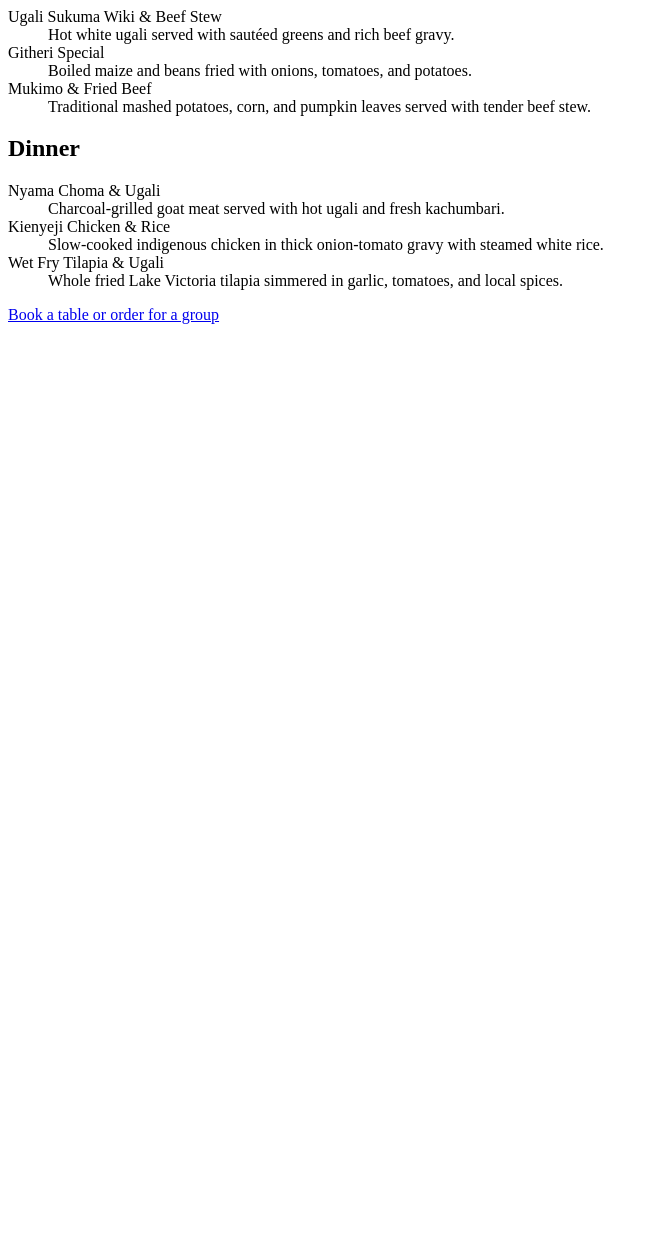
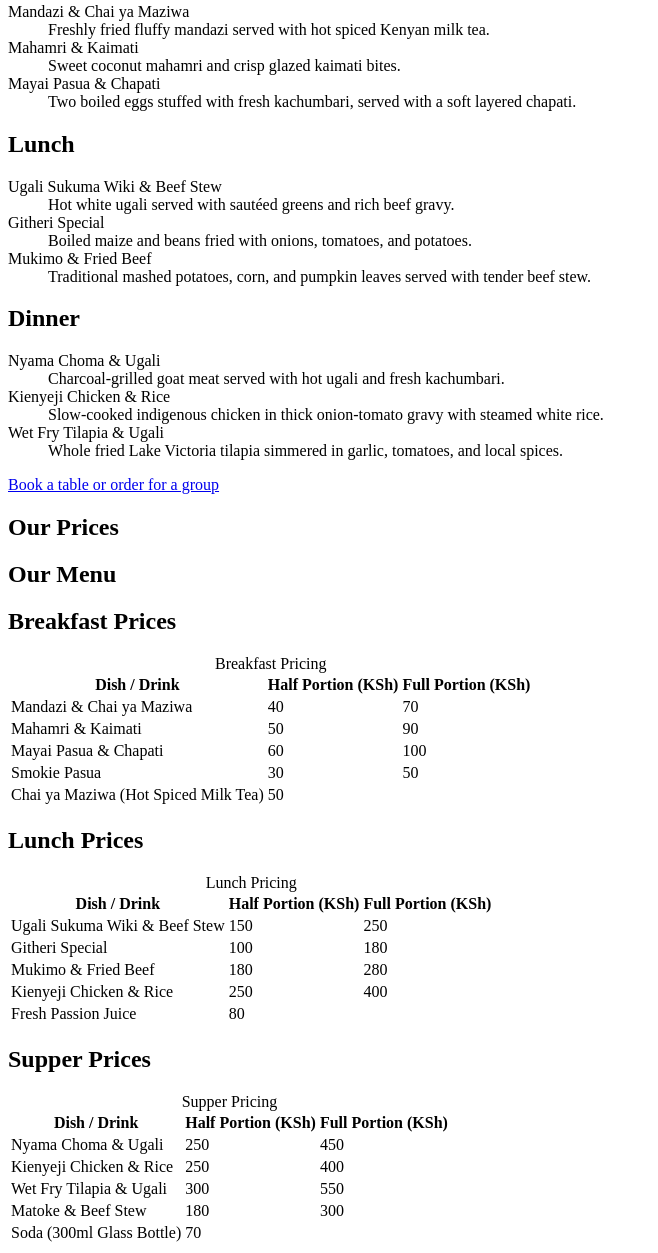
Before and after one commit to DanielKiarie/week2--profplanethtml, a plain HTML site: page menu.html in a window 1280 px wide. Shown: the part 438-1691 px from the top of the page, without its empty margins (0-658 px from the left). Before the commit the page ends 800 px from the top, so only its background shows below. Drawn offline with Linux system fonts and the light colour scheme.

Commit message:
Update menu with local Kenyan dishes

```diff
--- a/menu.html
+++ b/menu.html
@@ -20,6 +20,10 @@
     <main>
         <h1>Our Menu</h1>
         <p>We serve a variety of traditional Kenyan dishes made with fresh, locally sourced ingredients. Our menu is designed to cater to all tastes and preferences, ensuring that every meal is a delightful experience.</p>
+        <video controls>
+            <source src="uploads/the vault.mkv" type="video/mp4">
+            Your browser does not support the video tag.
+        </video>
    <section>
     <h2>Breakfast</h2>
     <dl>
@@ -58,7 +62,133 @@
 <p>
     <a href="contact.html">Book a table or order for a group</a>
 </p>
+   <section>
+    <h2>Our Prices</h2>
+    <h1>Our Menu</h1>
 
+  <!-- Breakfast Section & Prices -->
+  <section>
+    <h2>Breakfast Prices</h2>
+    <table>
+      <caption>Breakfast Pricing</caption>
+      <thead>
+        <tr>
+          <th>Dish / Drink</th>
+          <th>Half Portion (KSh)</th>
+          <th>Full Portion (KSh)</th>
+        </tr>
+      </thead>
+      <tbody>
+        <tr>
+          <td>Mandazi &amp; Chai ya Maziwa</td>
+          <td>40</td>
+          <td>70</td>
+        </tr>
+        <tr>
+          <td>Mahamri &amp; Kaimati</td>
+          <td>50</td>
+          <td>90</td>
+        </tr>
+        <tr>
+          <td>Mayai Pasua &amp; Chapati</td>
+          <td>60</td>
+          <td>100</td>
+        </tr>
+        <tr>
+          <td>Smokie Pasua</td>
+          <td>30</td>
+          <td>50</td>
+        </tr>
+        <tr>
+          <td>Chai ya Maziwa (Hot Spiced Milk Tea)</td>
+          <td colspan="2">50</td>
+        </tr>
+      </tbody>
+    </table>
+  </section>
+
+  <!-- Lunch Section & Prices -->
+  <section>
+    <h2>Lunch Prices</h2>
+    <table>
+      <caption>Lunch Pricing</caption>
+      <thead>
+        <tr>
+          <th>Dish / Drink</th>
+          <th>Half Portion (KSh)</th>
+          <th>Full Portion (KSh)</th>
+        </tr>
+      </thead>
+      <tbody>
+        <tr>
+          <td>Ugali Sukuma Wiki &amp; Beef Stew</td>
+          <td>150</td>
+          <td>250</td>
+        </tr>
+        <tr>
+          <td>Githeri Special</td>
+          <td>100</td>
+          <td>180</td>
+        </tr>
+        <tr>
+          <td>Mukimo &amp; Fried Beef</td>
+          <td>180</td>
+          <td>280</td>
+        </tr>
+        <tr>
+          <td>Kienyeji Chicken &amp; Rice</td>
+          <td>250</td>
+          <td>400</td>
+        </tr>
+        <tr>
+          <td>Fresh Passion Juice</td>
+          <td colspan="2">80</td>
+        </tr>
+      </tbody>
+    </table>
+  </section>
+
+  <!-- Supper Section & Prices -->
+  <section>
+    <h2>Supper Prices</h2>
+    <table>
+      <caption>Supper Pricing</caption>
+      <thead>
+        <tr>
+          <th>Dish / Drink</th>
+          <th>Half Portion (KSh)</th>
+          <th>Full Portion (KSh)</th>
+        </tr>
+      </thead>
+      <tbody>
+        <tr>
+          <td>Nyama Choma &amp; Ugali</td>
+          <td>250</td>
+          <td>450</td>
+        </tr>
+        <tr>
+          <td>Kienyeji Chicken &amp; Rice</td>
+          <td>250</td>
+          <td>400</td>
+        </tr>
+        <tr>
+          <td>Wet Fry Tilapia &amp; Ugali</td>
+          <td>300</td>
+          <td>550</td>
+        </tr>
+        <tr>
+          <td>Matoke &amp; Beef Stew</td>
+          <td>180</td>
+          <td>300</td>
+        </tr>
+        <tr>
+          <td>Soda (300ml Glass Bottle)</td>
+          <td colspan="2">70</td>
+        </tr>
+      </tbody>
+    </table>
+  </section>
+   </section>
    </main>
 
 </body>
```
Also changed, not shown: about.html (+1 -1 lines), index.html (+1 -1 lines), images/githeri-special.jpg (added), images/kienyeji-chicken.jpg (added), images/mahamri.jpg (added), images/mandazi-chai.jpg (added), images/mayai-chapati.jpg (added), images/mukimo-stew.jpg (added), images/nyama-choma.jpg (added), images/tilapia-ugali.jpg (added), images/ugali-sukuma-beef.jpg (added).
